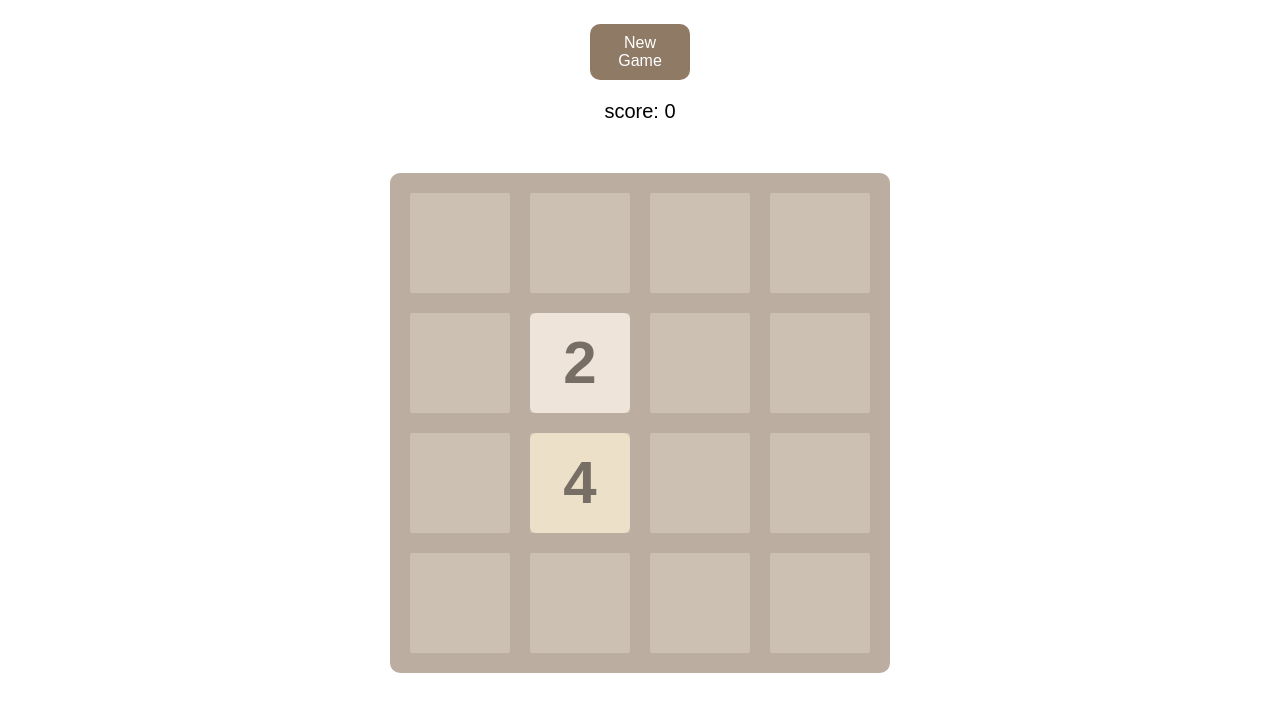
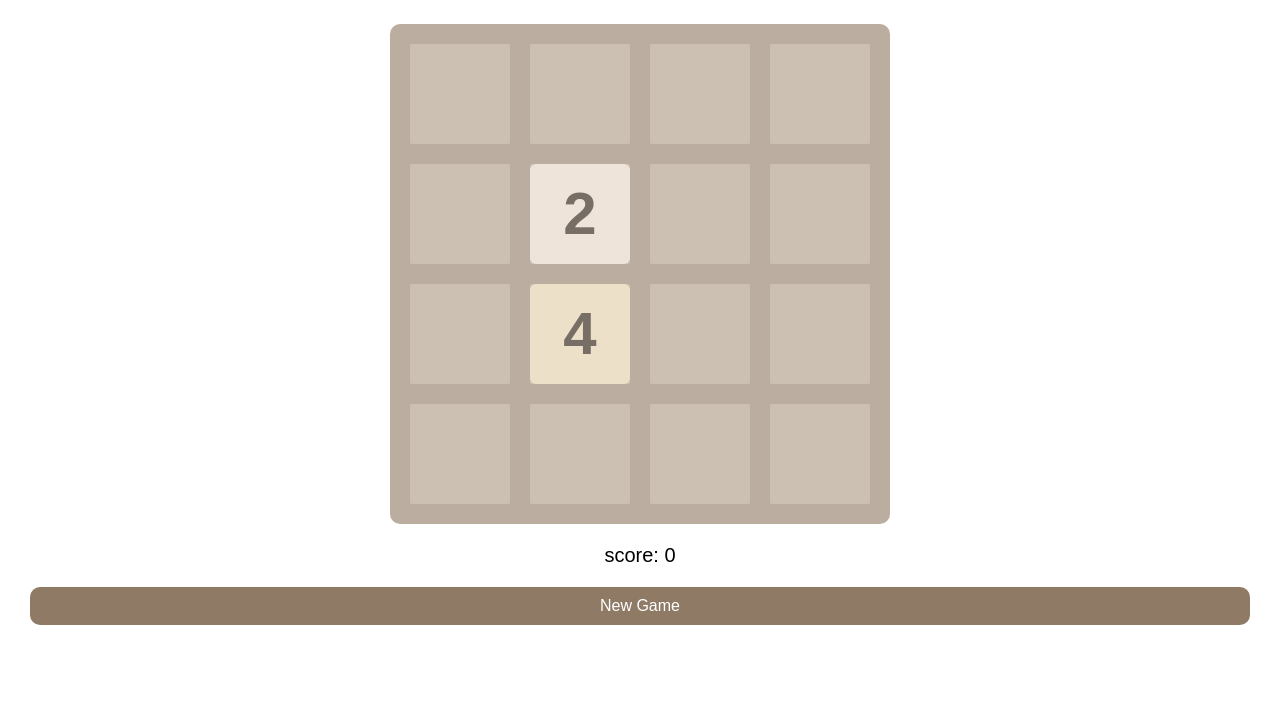
Before and after one commit to Rihho/rihho.github.io, a plain HTML site: page 2048/index.html in a window 1280 px wide. Shown: the part 75-786 px from the top of the page. Drawn offline with Linux system fonts and the light colour scheme.

Commit message:
按钮位置修改

```diff
--- a/2048/2048.css
+++ b/2048/2048.css
@@ -15,14 +15,20 @@ header h1
     font-weight: bold;
 }
 
-header #newgameBtn
+.warpper {
+	margin: 10px auto;
+	width: 100%;
+	text-align: center;
+}
+
+#newgameBtn
 {
     font-family: Arial;
 
     display: block;
 
-    width: 80px;
-    margin: 20px auto;
+    width: 95%;
+    margin: 0px auto;
     padding: 10px;
 
     text-decoration: none;
@@ -32,12 +38,12 @@ header #newgameBtn
     background-color: #8f7a66;
 }
 
-header #newgameBtn:hover
+#newgameBtn:hover
 {
     background-color: #9f8b77;
 }
 
-header p
+p
 {
     font-family: Arial;
     font-size: 20px;
@@ -51,7 +57,7 @@ header p
 
     width: 460px;
     height: 460px;
-    margin: 50px auto;
+    margin: 0px auto;
     padding: 20px;
 
     border-radius: 10px;
--- a/2048/index.html
+++ b/2048/index.html
@@ -11,8 +11,6 @@
 <body>
 	<header>
 		<h1>2048</h1>
-		<a href="javascript:newgame();" id="newgameBtn">New Game</a>
-		<p>score: <span id="score">0</span></p>
 	</header>
 
 	<div id="grid-container">
@@ -36,7 +34,10 @@
 		<div class="grid-cell" id="grid-cell-3-2"></div>
 		<div class="grid-cell" id="grid-cell-3-3"></div>
 	</div>
-
+	<div class="warpper">
+		<p>score: <span id="score">0</span></p>
+		<a href="javascript:newgame();" id="newgameBtn">New Game</a>
+	</div>
 	<script src="support.js"></script>
 	<script src="animation.js"></script>
 	<script src="main2048.js"></script>
```
